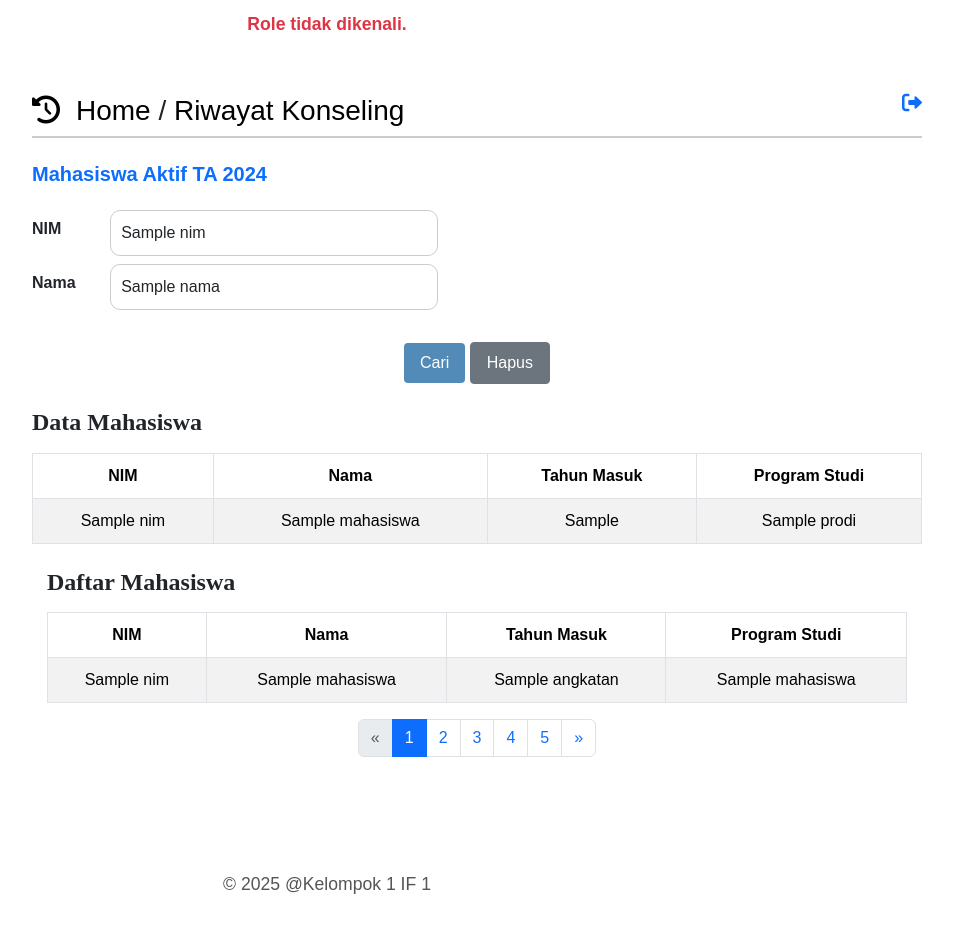
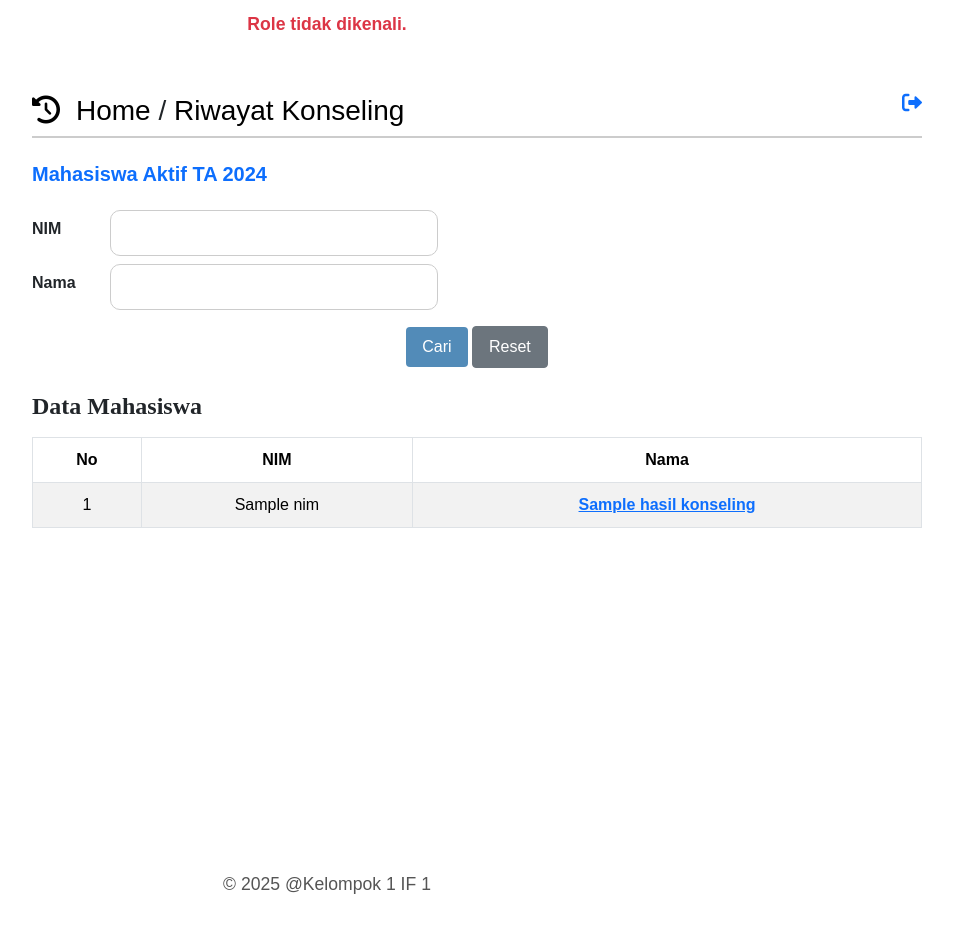
Before and after one commit to MariaNasution/SIMBA, a Laravel app: template resources/views/konseling/riwayat_konseling.blade.php in a window 1280 px wide. Shown: the whole page, without its empty margins (313-1266 px from the left). Run offline with Laravel 12, Linux system fonts and the light colour scheme; the template is opened without the code that fills it: most values are stand-ins (such as "Sample title", 1, 10 or a date in 2020); some libraries are stand-ins or nearby versions.

Commit message:
Backend Riwayat Konseling

```diff
--- a/resources/views/konseling/riwayat_konseling.blade.php
+++ b/resources/views/konseling/riwayat_konseling.blade.php
@@ -23,21 +23,21 @@
                 <div class="mb-2 row">
                     <label class="col-sm-2 col-form-label fw-bold">NIM</label>
                     <div class="col-sm-9">
-                            <input type="text" class="form-control" id="nim" name="nim" value="{{ $nim ?? '' }}">
+                        <input type="text" class="form-control" id="nim" name="nim" value="{{ request('nim') }}">
                     </div>
                 </div>
                 <div class="mb-2 row">
                     <label class="col-sm-2 col-form-label fw-bold">Nama</label>
                     <div class="col-sm-9">
-                            <input type="text" class="form-control" id="nama" name="nama" value="{{ $nama ?? '' }}">
+                        <input type="text" class="form-control" id="nama" name="nama" value="{{ request('nama') }}">
                     </div>
                 </div>
             </div>
-</br>
+
             {{-- Tombol --}}
-        <div class="text-center">
+            <div class="text-center mt-3">
                 <button type="submit" class="btn btn-custom-blue">Cari</button>
-            <button type="button" id="resetButton" class="btn btn-secondary">Hapus</button>
+                <a href="{{ route('riwayat.konseling') }}" class="btn btn-secondary">Reset</a>
             </div>
         </form>
 
@@ -53,84 +53,37 @@
         @endif
 
         {{-- Tabel Data Mahasiswa --}}
-    @if (!empty($dataMahasiswa))
+        @if ($hasilKonseling->isNotEmpty())
             <div class="mt-4">
                 <h4>Data Mahasiswa</h4>
                 <table class="table table-bordered table-striped">
                     <thead>
                         <tr>
+                            <th>No</th>
                             <th>NIM</th>
                             <th>Nama</th>
-                        <th>Tahun Masuk</th>
-                        <th>Program Studi</th>
                         </tr>
                     </thead>
                     <tbody>
+                        @foreach ($hasilKonseling as $index => $mahasiswa)
                             <tr>
-                        <td>{{ $dataMahasiswa['nim'] ?? '-' }}</td>
-                        <td>{{ $dataMahasiswa['nama'] ?? '-' }}</td>
-                        <td>{{ $dataMahasiswa['tahun_masuk'] ?? '-' }}</td>
-                        <td>{{ $dataMahasiswa['prodi'] ?? '-' }}</td>
+                                <td>{{ $index + 1 }}</td>
+                                <td>{{ $mahasiswa->nim }}</td>
+                                <td>
+                                    <a href="{{ route('riwayat.konseling.detail', $mahasiswa->nim) }}">
+                                        {{ $mahasiswa->nama }}
+                                    </a>
+                                </td>
                             </tr>
+                        @endforeach
                     </tbody>
+
                 </table>
             </div>
+        @else
+            <div class="alert alert-info mt-3">Tidak ada data mahasiswa yang ditemukan.</div>
         @endif
 
-    {{-- Tabel Mahasiswa --}}
-        <div class="container">
-
-    @if(session('error'))
-        <div class="alert alert-danger">{{ session('error') }}</div>
-    @endif
-
-    @if (!empty($mahasiswas))
-    <div class="mt-4">
-        <h4>Daftar Mahasiswa</h4>
-        <table class="table table-bordered table-striped">
-            <thead>
-                <tr>
-                    <th>NIM</th>
-                    <th>Nama</th>
-                    <th>Tahun Masuk</th>
-                    <th>Program Studi</th>
-                </tr>
-            </thead>
-            <tbody>
-                @forelse($mahasiswas as $mahasiswa)
-                    <tr>
-                        <td>{{ $mahasiswa['nim'] }}</td>
-                        <td>{{ $mahasiswa['nama'] }}</td>
-                        <td>{{ $mahasiswa['angkatan'] }}</td>
-                        <td>{{ $mahasiswa['prodi_name'] }}</td>
-                    </tr>
-                @empty
-                    <tr>
-                        <td colspan="4" class="text-center">Tidak ada data mahasiswa.</td>
-                    </tr>
-                @endforelse
-            </tbody>
-        </table>
-    </div>
-    @endif
-
-
-        {{-- Pagination Dummy --}}
-        <nav>
-            <ul class="pagination justify-content-center">
-                <li class="page-item disabled">
-                    <a class="page-link" href="#" tabindex="-1">&laquo;</a>
-                </li>
-                <li class="page-item active"><a class="page-link" href="#">1</a></li>
-                <li class="page-item"><a class="page-link" href="#">2</a></li>
-                <li class="page-item"><a class="page-link" href="#">3</a></li>
-                <li class="page-item"><a class="page-link" href="#">4</a></li>
-                <li class="page-item"><a class="page-link" href="#">5</a></li>
-                <li class="page-item">
-                    <a class="page-link" href="#">&raquo;</a>
-                </li>
-            </ul>
-        </nav>
     </div>
 
     {{-- Logout Confirmation --}}
--- a/routes/web.php
+++ b/routes/web.php
@@ -80,29 +80,29 @@
         Route::get('/admin/konseling_lanjutan', [AdminController::class, 'konselingLanjutan'])->name('konseling_lanjutan');
         Route::get('/admin/ajukan_konseling', [AdminController::class, 'ajukanKonseling'])->name('ajukan_konseling');
 
-        //daftar request admin
+        //daftar request konseling admin
         Route::get('/admin/daftar-request', [DaftarRequestKonselingController::class, 'daftarRequest'])->name('daftar_request');
         Route::put('/admin/approve-konseling/{id}', [DaftarRequestKonselingController::class, 'approve'])->name('approve_konseling');
         Route::put('/admin/reject-konseling/{id}', [DaftarRequestKonselingController::class, 'reject'])->name('reject_konseling');
 
+        //admin melihat hasil konseling
         Route::get('/hasil', [HasilKonselingController::class, 'index'])->name('hasil.index');
         Route::post('/hasil-konseling', [HasilKonselingController::class, 'store'])->name('hasil_konseling.store');
         Route::get('/hasil/{id}', [HasilKonselingController::class, 'show'])->name('hasil.show');
         Route::delete('/hasil/{id}', [HasilKonselingController::class, 'destroy'])->name('hasil.destroy');
+        Route::post('/hasil-konseling/upload', [HasilKonselingController::class, 'upload'])->name('hasil_konseling.upload');
 
+        //admin request konseling
         Route::get('/ajukan', [AjukanKonselingController::class, 'index'])->name('konseling.ajukan');
         Route::get('/cari', [AjukanKonselingController::class, 'cariMahasiswa'])->name('konseling.cari');
         Route::post('/submit', [AjukanKonselingController::class, 'submit'])->name('konseling.ajukan');
         Route::get('/caririwayat', [RiwayatkonselingController::class, 'CariRiwayatMahasiswa'])->name('konseling.caririwayat');
-        // Menampilkan semua riwayat konseling mahasiswa
+
+        // Admin riwayat konseling mahasiswa
         Route::get('/riwayat-konseling', [RiwayatKonselingController::class, 'index'])->name('riwayat.konseling');
-        Route::post('/hasil-konseling/upload', [HasilKonselingController::class, 'upload'])->name('hasil_konseling.upload');
-
-        // Mencari riwayat konseling mahasiswa berdasarkan NIM
         Route::get('/riwayat-konseling/cari', [RiwayatKonselingController::class, 'CariRiwayatMahasiswa'])->name('riwayat.konseling.cari');
-
+        Route::get('/riwayat-konseling/{nim}', [RiwayatKonselingController::class, 'detail'])->name('riwayat.konseling.detail');
     });
-
 });
 
 // Middleware untuk dosen
```
Also changed, not shown: app/Http/Controllers/RiwayatKonselingController.php (+32 -60 lines), resources/views/konseling/riwayat_konseling_detail.blade.php (added, +59 -0 lines). Lines whose indentation alone changed are shown as unchanged.
